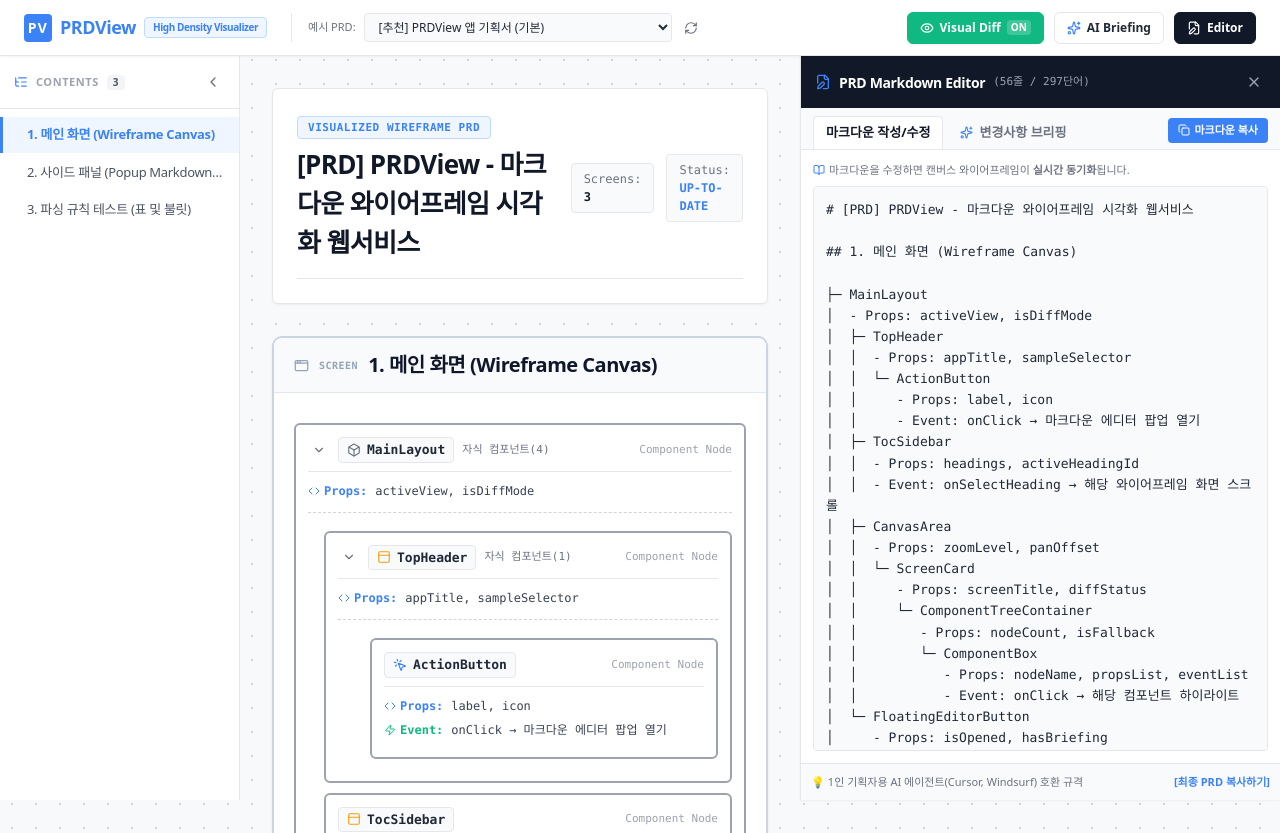
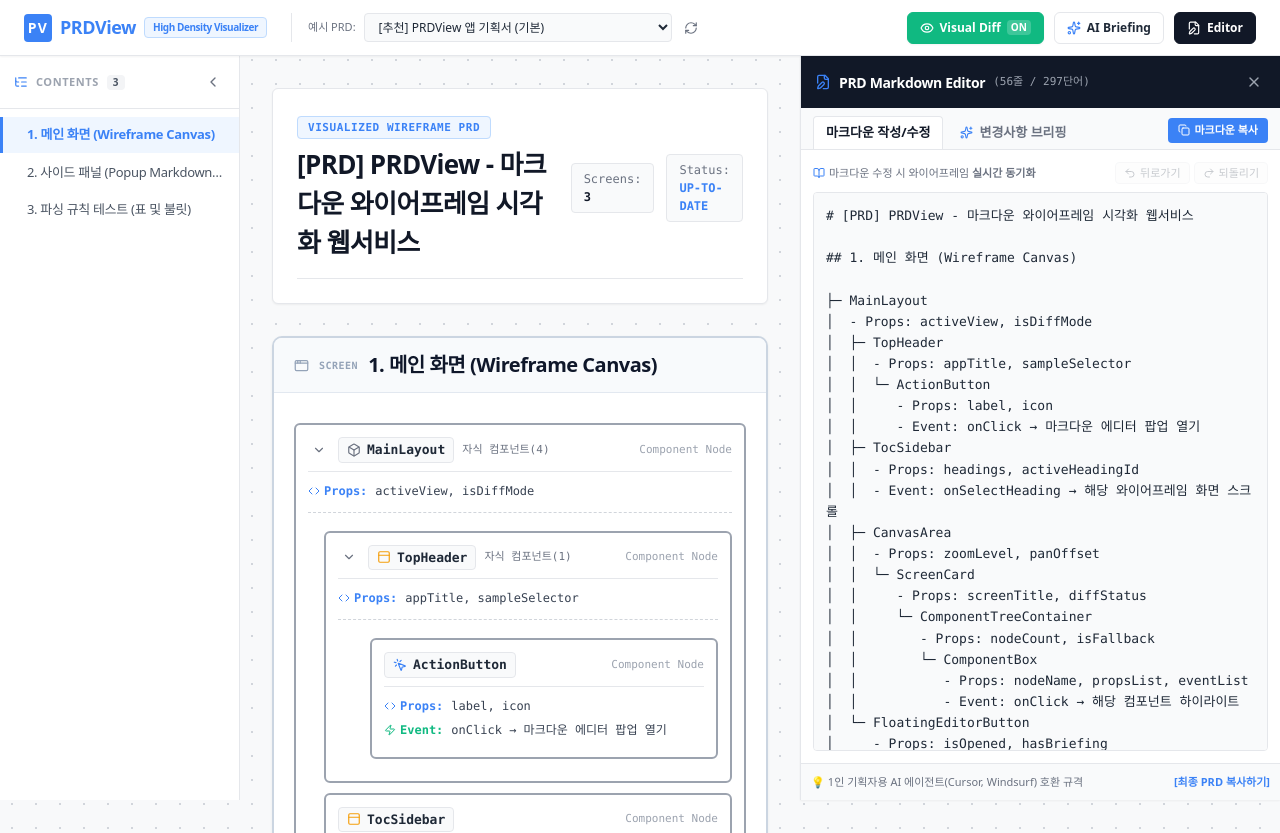
Before and after one commit to SUHYUN48/prdview, a React (Vite) app: page / in a window 1280 px wide. Shown: the top 833 px of the page. Built offline with nearby package versions, Linux system fonts and the light colour scheme.

Commit message:
Add Undo/Redo buttons and shortcut handlers in MarkdownEditorPopup

```diff
--- a/src/components/MarkdownEditorPopup.tsx
+++ b/src/components/MarkdownEditorPopup.tsx
@@ -1,5 +1,5 @@
-import React, { useState } from 'react';
-import { FileEdit, X, Minus, Copy, Check, Sparkles, RefreshCcw, ArrowRight, BookOpen } from 'lucide-react';
+import React, { useState, useEffect, useRef } from 'react';
+import { FileEdit, X, Minus, Copy, Check, Sparkles, RefreshCcw, ArrowRight, BookOpen, Undo2, Redo2 } from 'lucide-react';
 
 interface MarkdownEditorPopupProps {
   isOpen: boolean;
@@ -27,6 +27,58 @@
   aiBriefingText
 }) => {
   const [activeTab, setActiveTab] = useState<'editor' | 'briefing'>('editor');
+
+  // 마크다운 수정 히스토리 (Undo / Redo 기능)
+  const [history, setHistory] = useState<string[]>([markdown]);
+  const [historyIndex, setHistoryIndex] = useState<number>(0);
+  const isInternalUpdateRef = useRef<boolean>(false);
+
+  useEffect(() => {
+    if (isInternalUpdateRef.current) {
+      isInternalUpdateRef.current = false;
+      return;
+    }
+    if (history[historyIndex] !== markdown) {
+      const newHistory = history.slice(0, historyIndex + 1);
+      newHistory.push(markdown);
+      if (newHistory.length > 50) newHistory.shift();
+      setHistory(newHistory);
+      setHistoryIndex(newHistory.length - 1);
+    }
+  }, [markdown]);
+
+  const handleUndo = () => {
+    if (historyIndex > 0) {
+      const prevIndex = historyIndex - 1;
+      isInternalUpdateRef.current = true;
+      setHistoryIndex(prevIndex);
+      onChangeMarkdown(history[prevIndex]);
+    }
+  };
+
+  const handleRedo = () => {
+    if (historyIndex < history.length - 1) {
+      const nextIndex = historyIndex + 1;
+      isInternalUpdateRef.current = true;
+      setHistoryIndex(nextIndex);
+      onChangeMarkdown(history[nextIndex]);
+    }
+  };
+
+  const handleKeyDown = (e: React.KeyboardEvent<HTMLTextAreaElement>) => {
+    if ((e.ctrlKey || e.metaKey) && e.key.toLowerCase() === 'z') {
+      if (e.shiftKey) {
+        e.preventDefault();
+        handleRedo();
+      } else {
+        e.preventDefault();
+        handleUndo();
+      }
+    } else if ((e.ctrlKey || e.metaKey) && e.key.toLowerCase() === 'y') {
+      e.preventDefault();
+      handleRedo();
+    }
+  };
 
   const lineCount = markdown.split('\n').length;
   const wordCount = markdown.trim() ? markdown.trim().split(/\s+/).length : 0;
@@ -113,15 +165,43 @@
       {/* 에디터 탭 본문 */}
       {activeTab === 'editor' && (
         <div className="flex-1 p-3 flex flex-col bg-white overflow-hidden">
-          <p className="text-[11px] text-[#6B7280] mb-2 flex items-center gap-1 shrink-0">
-            <BookOpen size={12} className="text-[#3B82F6]" />
-            <span>
-              마크다운을 수정하면 캔버스 와이어프레임이 <strong>실시간 동기화</strong>됩니다.
-            </span>
-          </p>
+          <div className="flex items-center justify-between mb-2 shrink-0">
+            <p className="text-[11px] text-[#6B7280] flex items-center gap-1">
+              <BookOpen size={12} className="text-[#3B82F6]" />
+              <span>
+                마크다운 수정 시 와이어프레임 <strong>실시간 동기화</strong>
+              </span>
+            </p>
+
+            {/* 실행 취소(Undo) / 다시 실행(Redo) 버튼 */}
+            <div className="flex items-center gap-1">
+              <button
+                type="button"
+                onClick={handleUndo}
+                disabled={historyIndex <= 0}
+                className="px-2 py-0.5 rounded-[4px] text-[11px] font-medium text-[#4B5563] bg-[#F9FAFB] hover:text-[#111827] hover:bg-[#F3F4F6] disabled:opacity-30 disabled:cursor-not-allowed border border-[#E5E7EB] transition-all flex items-center gap-1 cursor-pointer"
+                title="실행 취소 (Undo) - Ctrl+Z"
+              >
+                <Undo2 size={12} />
+                <span>뒤로가기</span>
+              </button>
+              <button
+                type="button"
+                onClick={handleRedo}
+                disabled={historyIndex >= history.length - 1}
+                className="px-2 py-0.5 rounded-[4px] text-[11px] font-medium text-[#4B5563] bg-[#F9FAFB] hover:text-[#111827] hover:bg-[#F3F4F6] disabled:opacity-30 disabled:cursor-not-allowed border border-[#E5E7EB] transition-all flex items-center gap-1 cursor-pointer"
+                title="다시 실행 (Redo) - Ctrl+Y"
+              >
+                <Redo2 size={12} />
+                <span>되돌리기</span>
+              </button>
+            </div>
+          </div>
+
           <textarea
             value={markdown}
             onChange={(e) => onChangeMarkdown(e.target.value)}
+            onKeyDown={handleKeyDown}
             placeholder="마크다운 PRD를 입력하거나 수정하세요... (예: ├─ QuoteCard)"
             className="flex-1 w-full p-3 font-mono text-[13px] leading-relaxed text-[#1F2937] bg-[#F9FAFB] border border-[#E5E7EB] rounded-[4px] focus:outline-none focus:border-[#3B82F6] focus:bg-white resize-none"
             spellCheck={false}
```
Also changed, not shown: .omc/project-memory.json, .omc/state/hud-stdin-cache.json, .omc/state/sessions/ff584fc0-246f-444b-b1c6-ff1e970b016f/pre-tool-advisory-throttle.json, .omc/state/sessions/ff584fc0-246f-444b-b1c6-ff1e970b016f/subagent-tracking-state.json, 2 other files (tests, documents, lock files or other folders).
